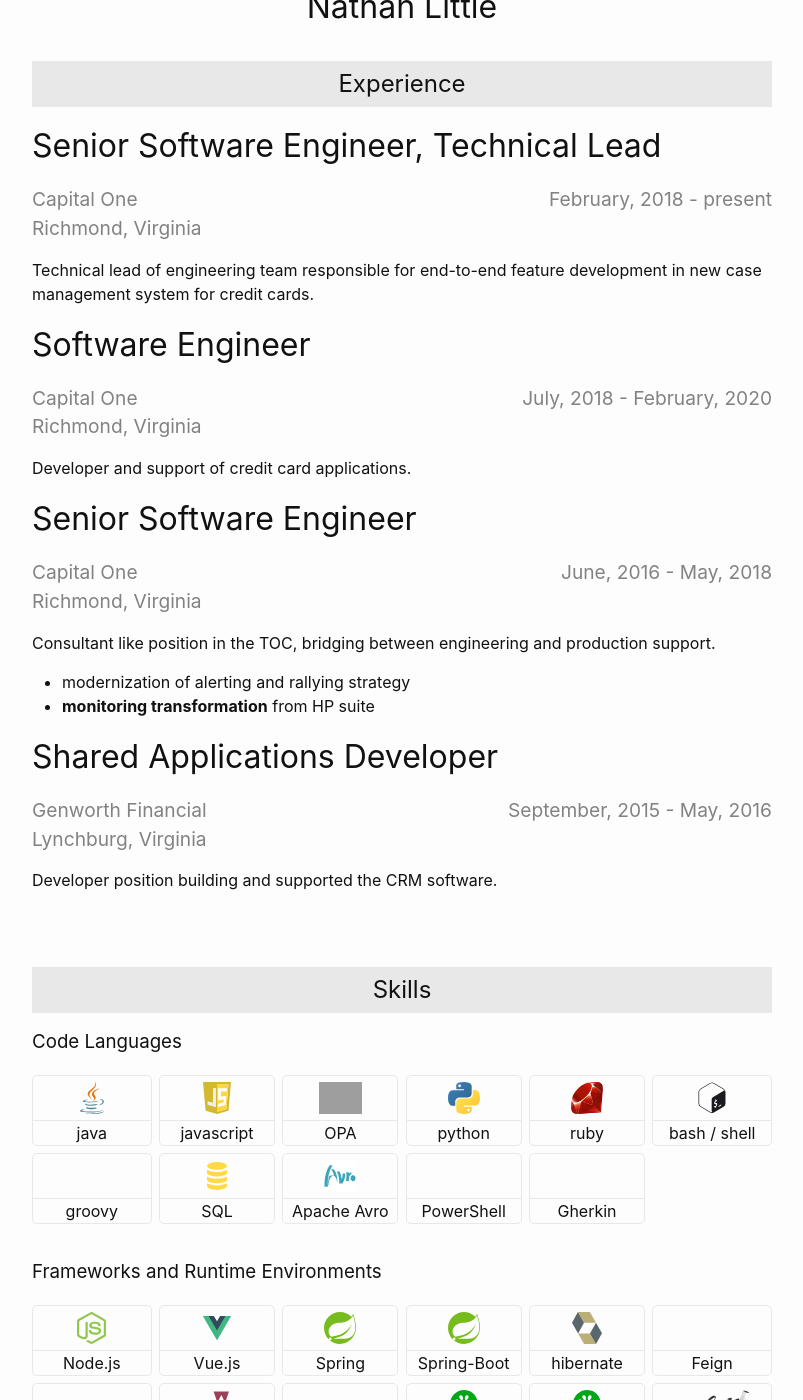
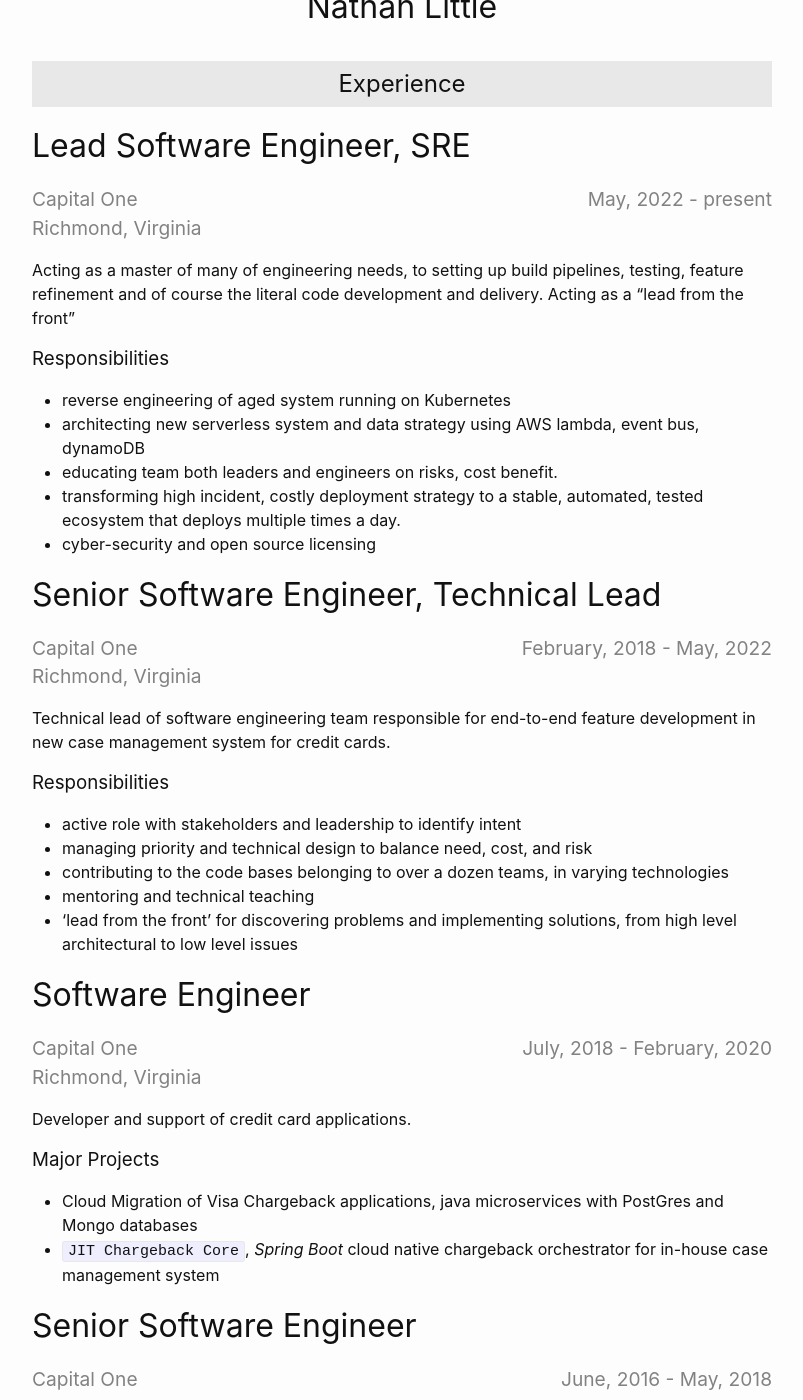
Before and after one commit to SekretOne/nathan-little-resume, a Jekyll site: the page built from index.markdown, in a window 1280 px wide and 1400 px high, scrolled down 247 px. Shown: the whole window, without its empty margins (238-1041 px from the left). Built offline with Jekyll 4.4.1, drawn with Linux system fonts in a browser that asks for light colours; some of the changed text lies outside the part shown; grey boxes are pictures that could not be loaded.

```diff
--- a/_data/experience.yaml
+++ b/_data/experience.yaml
@@ -1,35 +1,86 @@
-- position: Senior Software Engineer, Technical Lead
-  from: 2018-02-01
+- position: Lead Software Engineer, SRE
+  from: 2022-05-01
   to: present
   company: Capital One
   location: Richmond, Virginia
-  description: >-
-    Technical lead of engineering team responsible for end-to-end feature development in new case management system for
-    credit cards.
+  description: |-
+    Acting as a master of many of engineering needs, to setting up build pipelines, testing, feature refinement and of
+    course the literal code development and delivery. Acting as a "lead from the front"
+
+    ### Responsibilities
+
+    * reverse engineering of aged system running on Kubernetes
+    * architecting new serverless system and data strategy using AWS lambda, event bus, dynamoDB
+    * educating team both leaders and engineers on risks, cost benefit.
+    * transforming high incident, costly deployment strategy to a stable, automated, tested ecosystem that deploys multiple times a day.
+    * cyber-security and open source licensing
+
+
+- position: Senior Software Engineer, Technical Lead
+  from: 2018-02-01
+  to: 2022-05-01
+  company: Capital One
+  location: Richmond, Virginia
+  description: |-
+    Technical lead of software engineering team responsible for end-to-end feature development in new case management
+    system for credit cards.
+
+    ### Responsibilities
+
+    * active role with stakeholders and leadership to identify intent
+    * managing priority and technical design to balance need, cost, and risk
+    * contributing to the code bases belonging to over a dozen teams, in varying technologies
+    * mentoring and technical teaching
+    * 'lead from the front' for discovering problems and implementing solutions, from high level architectural to low level issues
 
 - position: Software Engineer
   from: 2018-07-01
   to: 2020-02-01
   company: Capital One
   location: Richmond, Virginia
-  description: >-
+  description: |-
     Developer and support of credit card applications.
+
+    ### Major Projects
+
+    * Cloud Migration of Visa Chargeback applications, java microservices with PostGres and Mongo databases
+    * `JIT Chargeback Core`, *Spring Boot* cloud native chargeback orchestrator for in-house case management system
 
 - position: Senior Software Engineer
   from: 2016-06-01
   to: 2018-05-01
   company: Capital One
   location: Richmond, Virginia
-  description: |
-    Consultant like position in the TOC, bridging between engineering and production support.
+  description: |-
+    Consultant like position in the TOC, bridging between engineering and production support, under the very broad
+    purview of automate, eliminate, and optimize.
 
-    * modernization of alerting and rallying strategy
-    * **monitoring transformation** from HP suite
+    ### Responsibilities
+
+    * transforming monitoring tooling from HP suite to new technologies
+    * educating production support staff on scripting
+    * directly supporting high impact production issues with data analyis and mitigation plans
+
+    ### Major Projects
+
+    * evaluation and replacement of company 'on call' machanism from Mir3 to PagerDuty
+    * `Bridget`, Slack bot for incidment management in python
 
 - position: Shared Applications Developer
   from: 2015-09-01
   to: 2016-05-01
   company: Genworth Financial
   location: Lynchburg, Virginia
-  description: >-
+  description: |-
     Developer position building and supported the CRM software.
+
+    ### Responsibilities
+
+    * Managing code repository and SOD policies for team
+    * production support
+    * Support of IVR
+
+    ### Major Projects
+
+    * support and enhancement of `Fenrir`, a webservice supplement to INFOR using Java and Thymeleaf
+    * `Customer Service Gateway 3`, java and angular 1.X based customer lookup tool
--- a/needs.yaml
+++ b/needs.yaml
@@ -3,3 +3,8 @@ experience:
 education:
 
 additional:
+
+notes:
+  - |
+    capable of creating best practices, not just following them
+    peels back complex problems to find the patterns
```
Also changed, not shown: _data/skills.yaml (+12 -14 lines), assets/icons/cucumber-open-icon.svg (added), assets/icons/elastic-stack.svg (added), assets/icons/groovy.png (added), assets/icons/microsoft-5.svg (added), assets/icons/office-1.svg (added), assets/icons/powershell.svg (added), assets/icons/xstate.svg (added).
